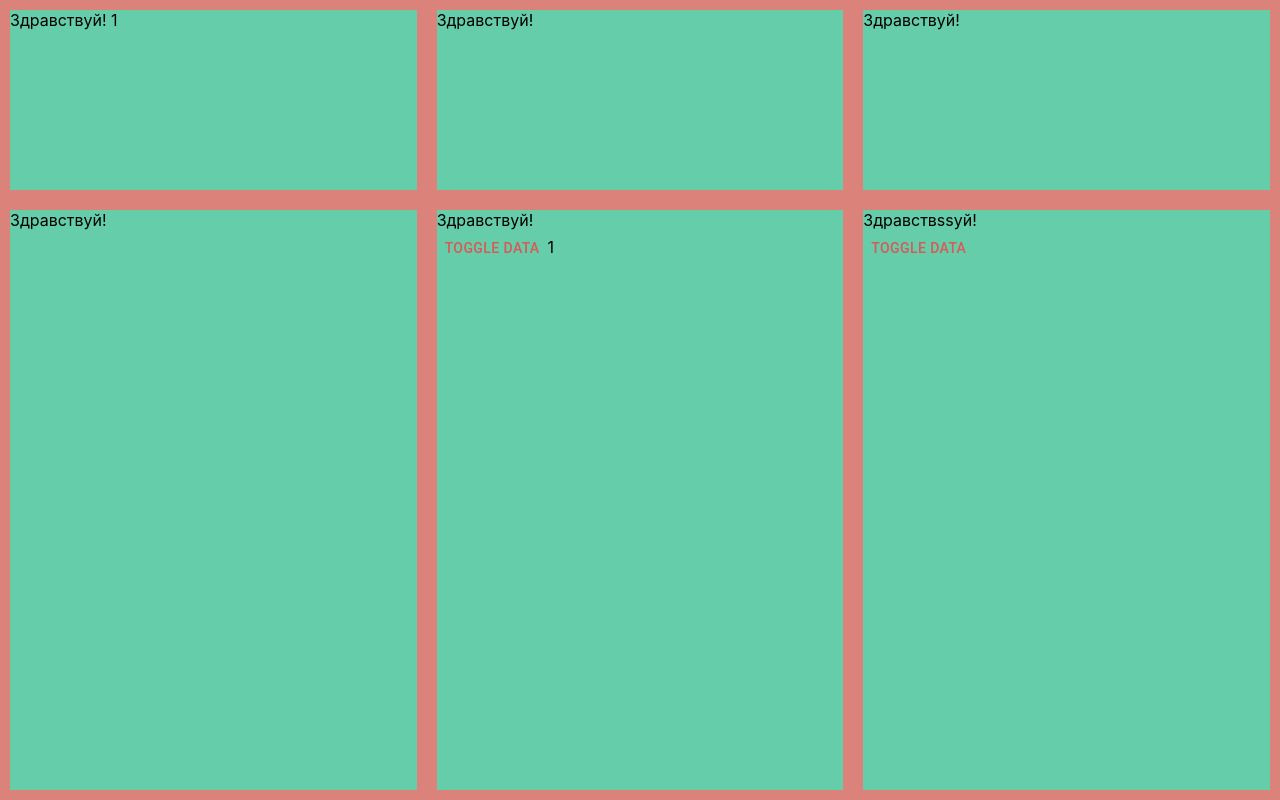
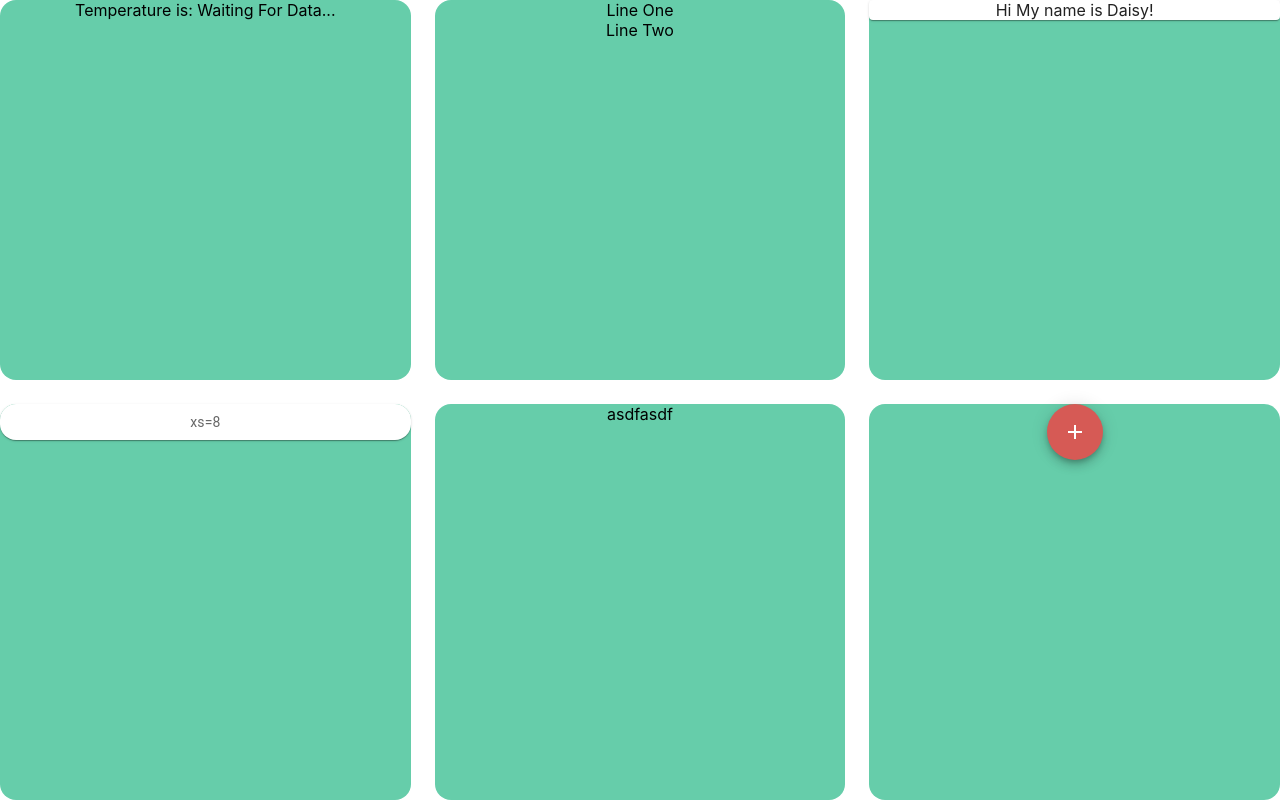
Before and after one commit to penttinj/ukko, a React (Create React App) app in the folder app/: page / in a window 1280 px wide. Built offline with nearby package versions, Linux system fonts and the light colour scheme; no server answers.

Commit message:
test some mui components

```diff
--- a/app/package.json
+++ b/app/package.json
@@ -5,6 +5,7 @@
   "dependencies": {
     "@emotion/react": "^11.7.1",
     "@emotion/styled": "^11.6.0",
+    "@mui/icons-material": "^5.2.5",
     "@mui/material": "^5.2.7",
     "@testing-library/jest-dom": "^5.16.1",
     "@testing-library/react": "^12.1.2",
--- a/app/src/App.tsx
+++ b/app/src/App.tsx
@@ -1,43 +1,86 @@
-import React, { useRef } from 'react';
-// import {Button} from '@mui/material';
+/* eslint-disable no-unused-vars */
+import React, { useEffect, useState } from 'react';
+import { styled } from '@mui/material/styles';
 import Grid from '@mui/material/Grid';
-import SensorItem from './SensorCell';
+import GridItem from './GridItem';
 // import logo from './logo.svg';
 import './App.css';
-import { Button } from '@mui/material';
 import TestComp from './TestComp/TestComp';
+import { Card, Fab, Paper } from '@mui/material';
+import AddIcon from '@mui/icons-material/Add';
+
+interface SensorData {
+    Balkongen?: {
+        current_day: number;
+        feels_like: number;
+        humidity: number;
+        max: number;
+        min: number;
+        node_name: string;
+        temperature: number;
+    }
+    updated?: Date;
+}
+
+const Item = styled(Paper)(({ theme }) => ({
+    ...theme.typography.body2,
+    padding: theme.spacing(1),
+    textAlign: 'center',
+    color: theme.palette.text.secondary,
+    borderRadius: theme.item.radius,
+}));
 
 function App(props: any) {
-    const data = useRef(1);
+    const apiUrl = 'http://192.168.31.4:5000/api/v1/sensors';
+    const [data, setData]: [SensorData, any] = useState({});
+
+    const getSumData = async (url: string) => {
+        const response = await fetch(`${url}`);
+        const responseString = await response.text();
+        const parsed: SensorData = JSON.parse(responseString);
+        console.log('parsed json:', parsed);
+        setData(parsed);
+    };
+
+    useEffect(() => {
+        getSumData(apiUrl);
+    }, []);
+
     console.log('props=', props);
     console.log('data=', data);
 
     return (
-        <Grid container height="100vh">
-            <SensorItem item xs={12} md={4} padding={1}>
-                <div style={{ height: '100%', background: 'MediumAquaMarine' }}>Здравствуй! {data.current}</div>
-            </SensorItem>
-            <SensorItem item xs={12} md={4} padding={1}>
-                <div style={{ height: '100%', background: 'MediumAquaMarine' }}>Здравствуй!</div>
-            </SensorItem>
-            <SensorItem item xs={12} md={4} padding={1}>
-                <div style={{ height: '100%', background: 'MediumAquaMarine' }}>Здравствуй!</div>
-            </SensorItem>
-            <SensorItem item xs={12} md={4} padding={1}>
-                <div style={{ height: '100%', background: 'MediumAquaMarine' }}>Здравствуй!</div>
-            </SensorItem>
-            <SensorItem item xs={12} md={4} padding={1}>
-                <div style={{ height: '100%', background: 'MediumAquaMarine' }}>Здравствуй!
-                    <TestComp>yo</TestComp>
+        <Grid
+            container
+            height="100vh"
+            columnSpacing={3}
+            rowGap={3}
+            justifyContent="space-around"
+        >
+            <GridItem item xs={12} md={4}>
+                <div>
+                    Temperature is: {data?.updated === undefined
+                        ? 'Waiting For Data...'
+                        : data.Balkongen?.temperature}
                 </div>
-            </SensorItem>
-            <SensorItem item xs={12} md={4} padding={1}>
-                <div style={{ height: '100%', background: 'MediumAquaMarine' }}>Здравствssуй!<br/>
-                    <Button onClick={() => {
-                        data.current += 1;
-                    }}>Toggle Data</Button>
-                </div>
-            </SensorItem>
+            </GridItem>
+            <GridItem item xs={12} md={4}>
+                <div>Line One</div><div>Line Two</div>
+            </GridItem>
+            <GridItem item xs={12} md={4}>
+                <Card>Hi My name is Daisy!</Card>
+            </GridItem>
+            <GridItem item xs={12} md={4}>
+                <Item>xs=8</Item>
+            </GridItem>
+            <GridItem item xs={12} md={4}>
+                asdfasdf
+            </GridItem>
+            <GridItem item xs={12} md={4}>
+                <Fab color="primary" aria-label="add">
+                    <AddIcon />
+                </Fab>
+            </GridItem>
         </Grid>
     );
 }
--- /dev/null
+++ b/app/src/GridItem.tsx
@@ -0,0 +1,30 @@
+import React from 'react';
+import { styled } from '@mui/material/styles';
+import Grid from '@mui/material/Grid';
+
+export const GridItem = (props: any) => {
+    const Item = styled(Grid)(({ theme }) =>
+        ({
+            foo: theme.item.padding,
+        }),
+    );
+
+    const ContentWrapper = styled('div')(({ theme }) =>
+        ({
+            width: '100%',
+            height: '100%',
+            background: theme.item.background,
+            borderRadius: theme.item.radius,
+            textAlign: 'center',
+        }),
+    );
+    console.log('GridItem: props=', props);
+    console.log('TODO: Change ContentWrapper to a flexbox? No. The children should decide that');
+    return <Item {...props}>
+        <ContentWrapper>
+            {props.children}
+        </ContentWrapper>
+    </Item>;
+};
+
+export default GridItem;
--- a/app/src/SensorCell.tsx
+++ /dev/null
@@ -1,34 +0,0 @@
-import React from 'react';
-import { styled as muiStyled } from '@mui/material/styles';
-import styled from '@emotion/styled';
-import Grid from '@mui/material/Grid';
-
-interface CellProps {
-    // eslint-disable-next-line no-undef
-    children: JSX.Element;
-}
-
-const Test = styled.div`
-    color: black;
-    background: #DB827B;
-    width: 100%;
-    height: 100%;
-`;
-
-export const GridItem = muiStyled(Grid)(({ theme }) => {
-    console.log('theme=', theme);
-    return ({
-        background: '#DB827B',
-        padding: theme.padding,
-    });
-});
-
-export const SensorCell = (props: CellProps) => {
-    console.log('Yeet', props.children);
-    // const asdf = props.children;
-    return (
-        <Test />
-    );
-};
-
-export default GridItem;
--- a/app/src/TestComp/TestComp.tsx
+++ b/app/src/TestComp/TestComp.tsx
@@ -1,22 +1,20 @@
-import React, { useState } from 'react';
+import React from 'react';
 import styled from '@emotion/styled';
-import { Button } from '@mui/material';
+// import { Button } from '@mui/material';
 
 const Test = styled.div`
     color: black;
     background: MediumAquaMarine;
     width: 100%;
-    height: 50vh;
+
 `;
 // https://www.designcise.com/web/tutorial/how-to-specify-types-for-
 // destructured-object-properties-using-typescript
 const TestComp = ({ children }: {children?: string}) => {
-    const [data, setData] = useState(1);
     console.log('children=', typeof children);
     return (
         <Test>
-            <Button onClick={() => setData(data + 1)}>Toggle Data</Button>
-            {data}
+            {children}
         </Test>
     );
 };
--- a/app/src/theme.ts
+++ b/app/src/theme.ts
@@ -5,9 +5,19 @@ import { red } from '@mui/material/colors';
 declare module '@mui/material/styles' {
     interface Theme {
         padding: string;
+        item: {
+            padding: string;
+            radius: string;
+            background?: string;
+        }
     }
     interface ThemeOptions {
         padding?: string;
+        item?: {
+            padding?: string;
+            radius?: string;
+            background?: string;
+        }
     }
 }
 
@@ -24,7 +34,11 @@ const theme = createTheme({
             main: red.A400,
         },
     },
-    padding: '10px',
+    item: {
+        padding: '0.5rem',
+        radius: '1rem',
+        background: 'MediumAquaMarine',
+    },
 });
 
 export default theme;
```
Also changed, not shown: app/src/reportWebVitals.ts (indentation only), 1 other file (tests, documents, lock files or other folders).
